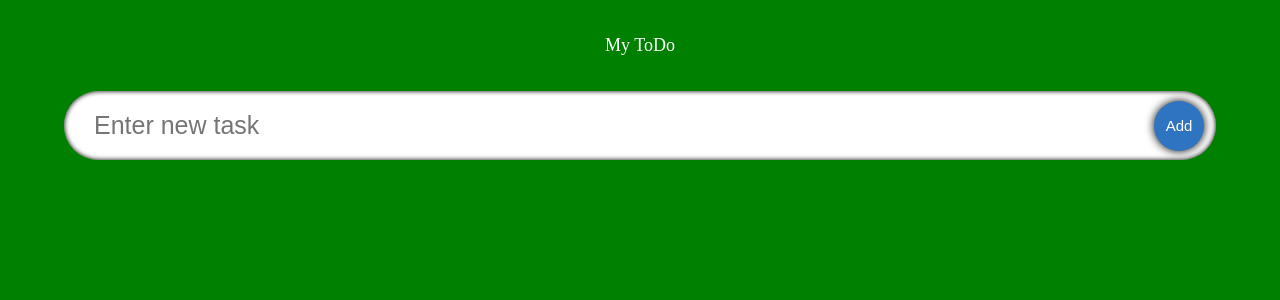
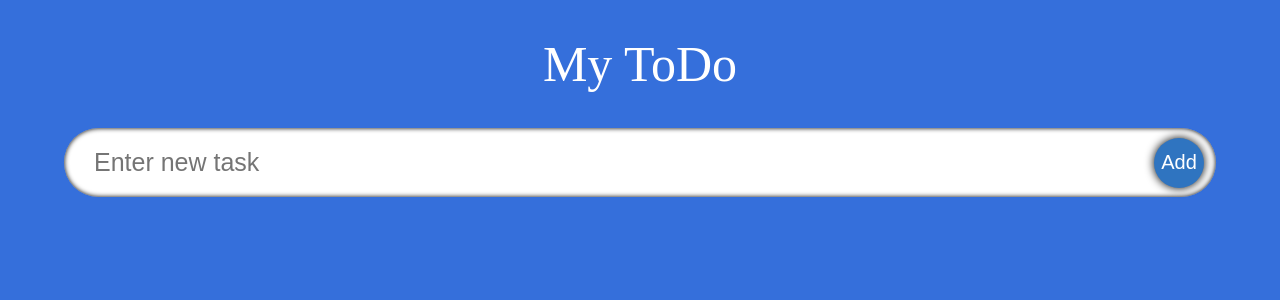
Before and after one commit to OlhaDorofiychuk/typescript_todo, a React (Create React App) app: page / in a window 1280 px wide. Shown: the top 300 px of the page. Built offline with nearby package versions, Linux system fonts and the light colour scheme; the HTML template or start-up script is replaced by a standard one; a web font is replaced by a local one.

Commit message:
styling in progress

```diff
--- a/src/App.css
+++ b/src/App.css
@@ -6,12 +6,12 @@
   display: flex;
   flex-direction: column;
   align-items: center;
-  background-color: green;
+  background-color: rgb(53, 111, 219);
   font-family: 'Neucha', cursive;
 }
 
 .heading {
-  font-size: large;
+  font-size: 50px;
   margin:35px 0;
   color: white;
   z-index: 1;
--- a/src/components/style.css
+++ b/src/components/style.css
@@ -28,10 +28,10 @@
     border-radius: 50px;
     right: 0px;
     border: none;
-    font-size: 15px;
+    font-size: 20px;
     background-color: #2f74c0;
     color: white;
-    transition: 0.2s all;
+    /* transition: 0.2s all; */
     box-shadow: 0 0 10px black;
   }
 
@@ -46,24 +46,26 @@
 
   .list_todos {
     display: flex;
-    justify-content: space-evenly;
+    justify-content: left;
     width: 90%;
     flex-wrap: wrap;
   }
 
   .todo_single {
     display: flex;
-    width: 29.5%;
+    width: 30%;
     border-radius: 5px;
     padding: 20px;
     margin-top: 15px;
-    background-image: url("https://img.freepik.com/free-photo/crumpled-yellow-paper-background-close-up_60487-2390.jpg?size=626&ext=jpg");
+    margin-right: 8px;
+    background-color: rgb(221, 221, 17);
   }
   .todo_single_text {
     flex: 1;
     padding: 5px;
     border: none;
-    font-size: 20px;
+    font-size: 25px;
+    text-transform: capitalize;
   }
 
   .todo_single_text:focus {
```
